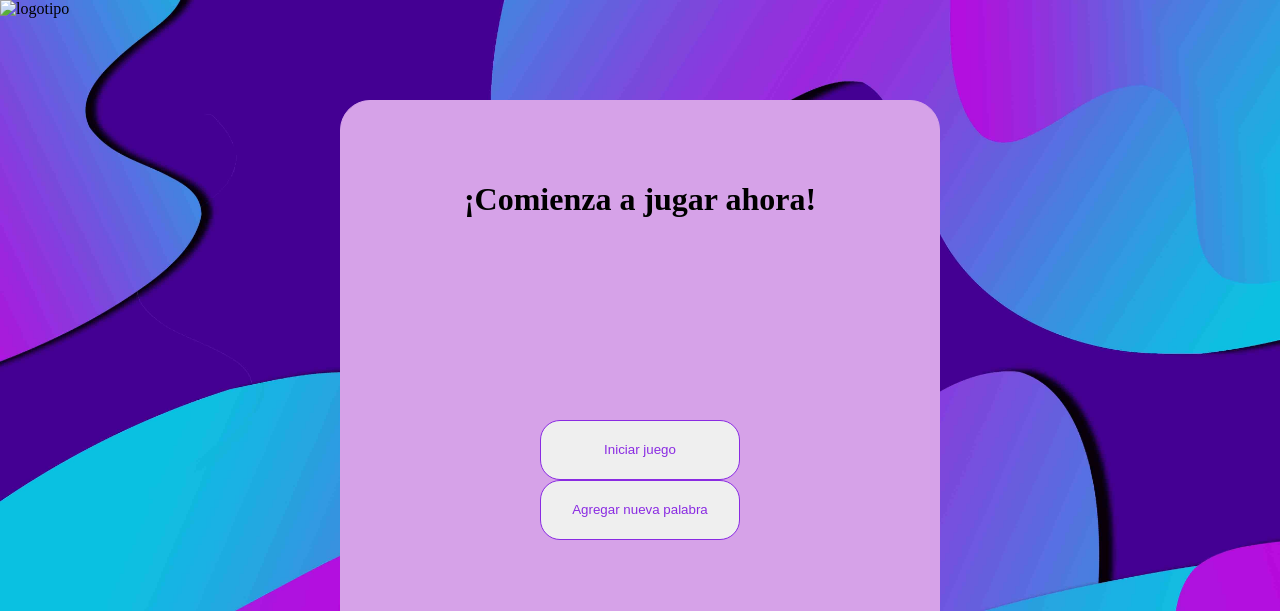
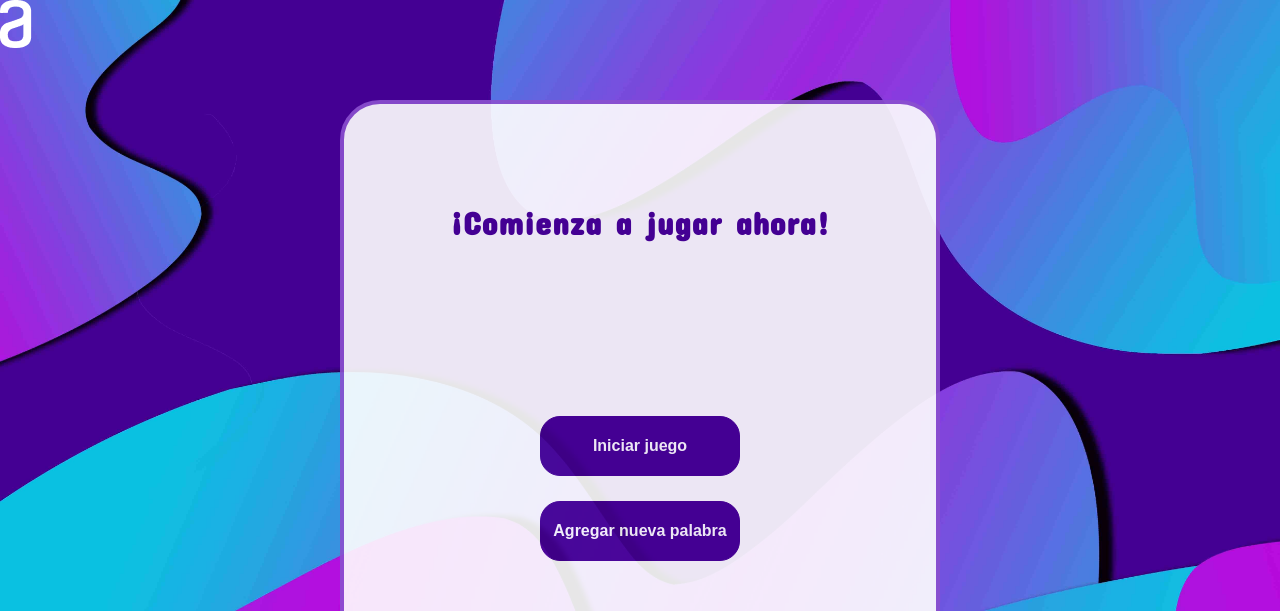
Before and after one commit to dianaclabel/juego_del_ahorcado, a plain HTML site: page index.html in a window 1280 px wide. Shown: the top 611 px of the page. Drawn offline with Linux system fonts and the light colour scheme.

Commit message:
add logo

```diff
--- a/css/style.css
+++ b/css/style.css
@@ -2,6 +2,10 @@
   box-sizing: border-box;
   margin: 0;
   padding: 0;
+}
+
+html {
+  font-family: "Roboto", sans-serif;
 }
 .container {
   background-image: url(../assets/fondo-3.jpg);
@@ -20,14 +24,18 @@
   height: 750px;
   margin: 0 auto;
   text-align: center;
-  border: 1px solid #d6a2e8;
-  background-color: #d6a2e8;
-  border-radius: 30px;
+  border: 4px solid #8b50cf;
+  background-color: white;
+  opacity: 0.9;
+  border-radius: 40px;
 }
 
 .main__tittle {
   font-size: 32px;
-  margin-top: 80px;
+  margin-top: 100px;
+  color: #440093;
+  font-family: "Concert One", cursive;
+  letter-spacing: 1px;
 }
 .main__buttons {
   display: flex;
@@ -41,9 +49,13 @@
 .button {
   width: 200px;
   height: 60px;
-  border: 1px solid blueviolet;
+  border: 1px solid #440093;
   border-radius: 20px;
-  color: blueviolet;
+  color: white;
+  margin-bottom: 25px;
+  background-color: #440093;
+  font-size: 16px;
+  font-weight: 900;
 }
 
 .footer div {
--- a/index.html
+++ b/index.html
@@ -5,11 +5,17 @@
     <meta http-equiv="X-UA-Compatible" content="IE=edge" />
     <meta name="viewport" content="width=device-width, initial-scale=1.0" />
     <link rel="stylesheet" href="css/style.css" />
+    <link rel="preconnect" href="https://fonts.googleapis.com" />
+    <link rel="preconnect" href="https://fonts.gstatic.com" crossorigin />
+    <link
+      href="https://fonts.googleapis.com/css2?family=Concert+One&family=Roboto:wght@400;500;700;900&display=swap"
+      rel="stylesheet"
+    />
     <title>Juego del ahorcado</title>
   </head>
   <body class="container">
     <header class="container__header">
-      <img src="/" alt="logotipo" />
+      <img src="./assets/logo.png" alt="logotipo" />
     </header>
     <main class="container__main">
       <div class="main">
```
Also changed, not shown: assets/logo.png (added).
